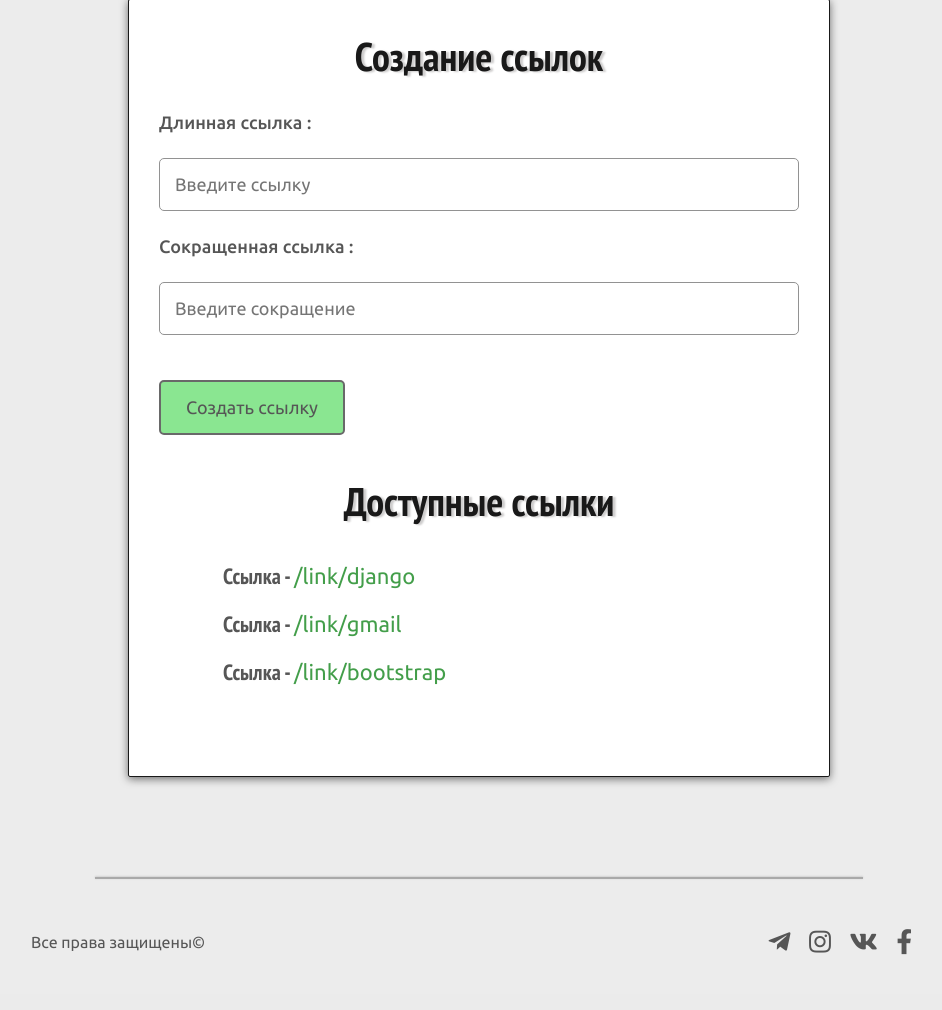
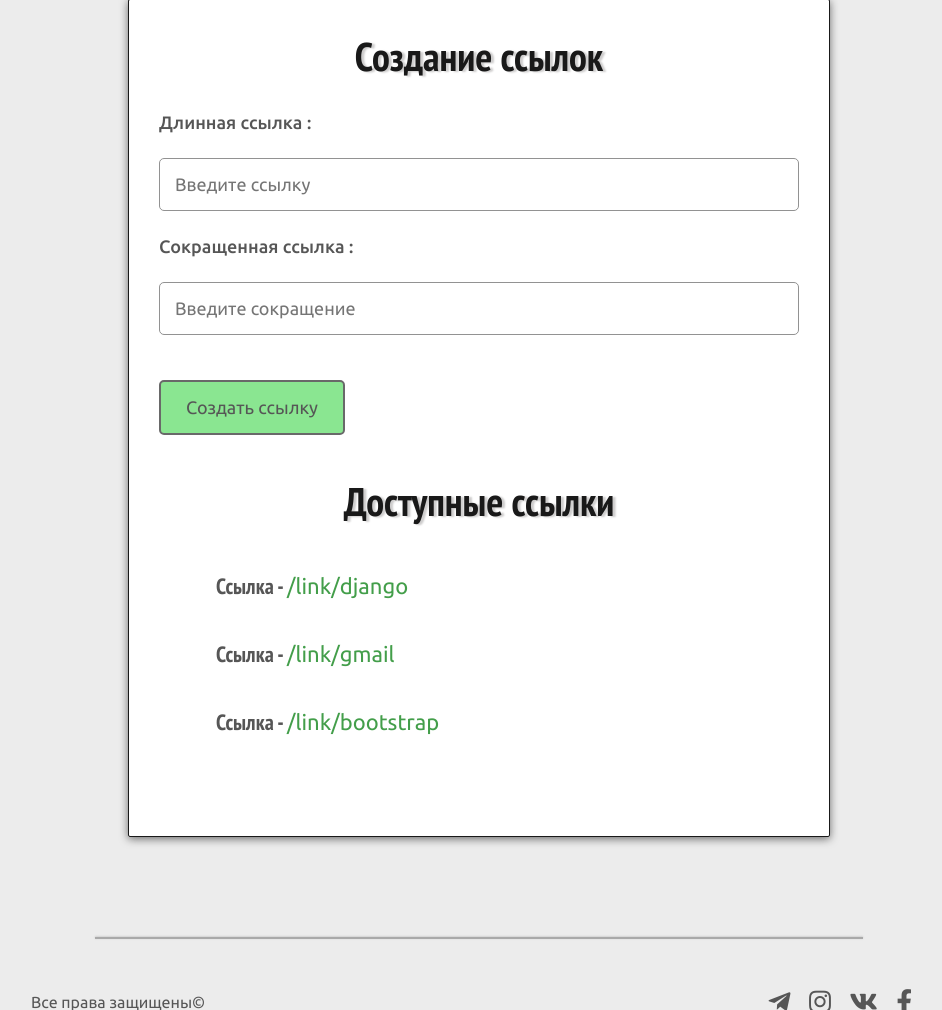
Before and after one commit to MezoneOrange/reduced_urls, a Django app: a page that uses users/templates/users/links.html in a window 1280 px wide. Shown: the part 184-1194 px from the top of the page, without its empty margins (161-1103 px from the left). Before the commit the page ends 1139 px from the top, so only its background shows below. Run offline with Django 3.2, Linux system fonts and the light colour scheme; a user stored in the database is signed in; data comes from the database, SQL or seed files in the repository; both versions use the stored data as it was after the commit; some libraries are stand-ins or nearby versions.

Commit message:
Modernised styles for links

```diff
--- a/reduces/static/reduces/css/main.css
+++ b/reduces/static/reduces/css/main.css
@@ -120,7 +120,7 @@ header .header_block {
 
 }
 
-#logo:hover img {
+header:hover .header_block #logo img {
     animation-name: rotate_scissors;
     animation-duration: 400ms;
     animation-iteration-count: 2;
@@ -149,6 +149,10 @@ header .header_block {
     background-color: #191919;
     color: #fff;
     font-weight: 500;
+}
+
+.active_page {
+    cursor: not-allowed;
 }
 
 /* main */
@@ -373,7 +377,8 @@ main {
 }
 
 .links_profile .links_list {
-    margin-left: 10%;
+    margin-left: 5%;
+    margin-right: 5%;
     display: flex;
     flex-direction: column;
 }
@@ -383,6 +388,12 @@ main {
     font-family: 'PT Sans Narrow', sans-serif;
     font-weight: 700;
     margin-bottom: 20px;
+    border-radius: 3px;
+    padding: 10px 25px;
+}
+
+.links_profile .links_list p:hover {
+    background-color: #ece8e8;
 }
 
 .links_profile .links_list p a {
```
Also changed, not shown: db.sqlite3.
